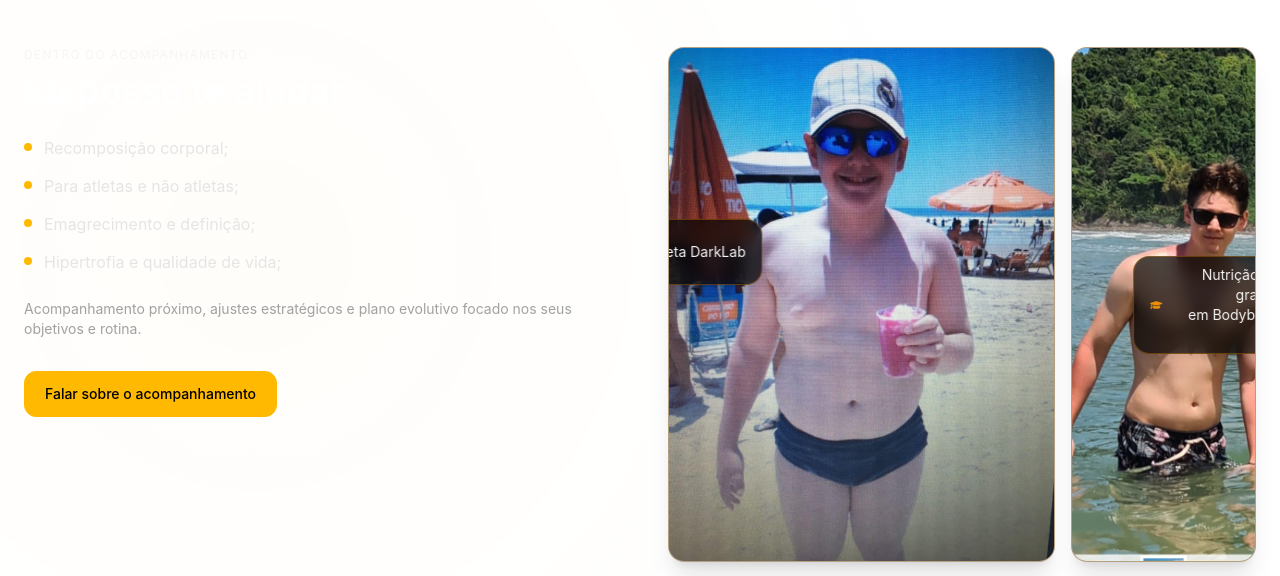
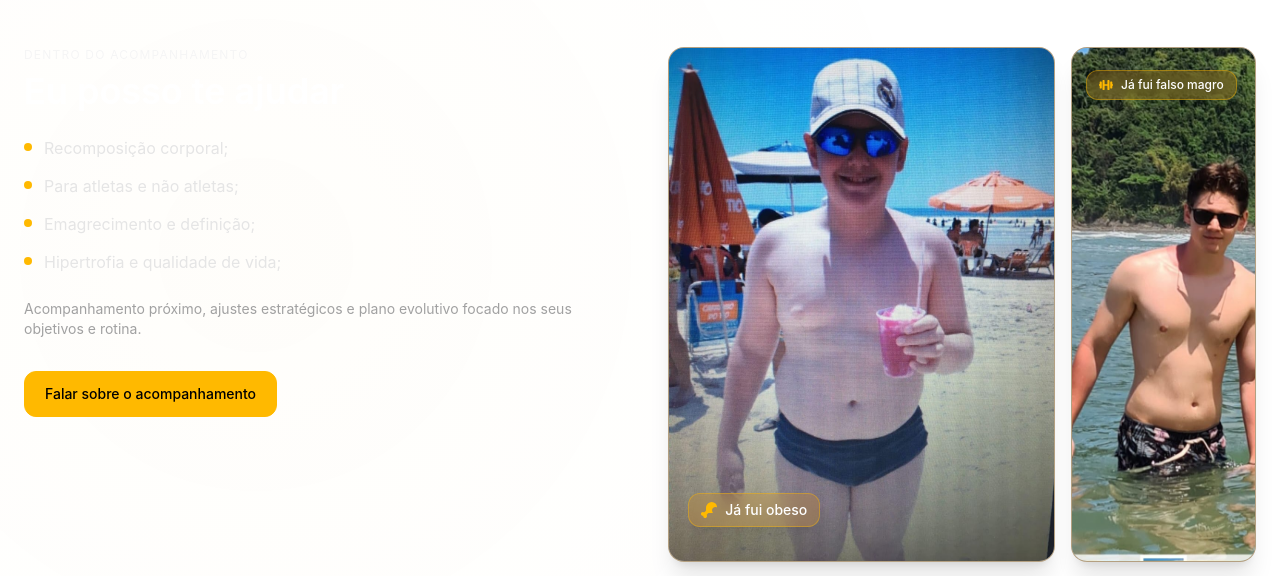
Before and after one commit to JuliaLopesCoimbra/portfolio-jh, a Next.js app: page / in a window 1280 px wide. Shown: the part 1631-2207 px from the top of the page. Built offline with nearby package versions, Linux system fonts and the light colour scheme; grey boxes are pictures that could not be loaded.

Commit message:
some atualizations

```diff
--- a/src/app/page.js
+++ b/src/app/page.js
@@ -29,5 +29,5 @@ export default function Home() {
     </>
   );
 }
-//fundo dourado na parte de controle das respostas semanais
-//colocar um popup check amarelo/dourado tipo do darklab nas fotos Ja fui obeso, ja fui falso magro
+
+//colocar video
--- a/src/app/pages/About.jsx
+++ b/src/app/pages/About.jsx
@@ -112,17 +112,34 @@ Protocolos genéricos e difíceis de seguir só atrapalham sua evolução.
           </article>
 
           {/* Evolução */}
-          <article className="grid gap-6 md:grid-cols-2 md:gap-10 items-start">
+          <article className="relative grid gap-6 md:grid-cols-2 md:gap-10 items-start
+          rounded-2xl border border-amber-400/40
+  shadow-[0_8px_20px_rgba(251,191,36,0.4)]  backdrop-blur-sm p-6"
+          style={{
+
+            background: "radial-gradient(circle at 50% 20%, #1a1a1a, #000 70%)"
+          }}
+          >
+            {/* fundo radial minimalista */}
+
+
             <div className="order-1 md:order-1">
-              <img src="/consultoria/consultoria06.jpeg" alt="Acompanhamento da evolução" className="rounded-xl border border-amber-500/30 shadow-2xl w-full" />
-            </div>
-            <div className="grid grid-cols-1 gap-4">
-              {/* <img src="/consultoria/consultoria04.jpeg" alt="Revisão semanal" className="rounded-xl border border-amber-500/30 shadow-2xl" /> */}
-              <img src="/consultoria/consultoria05.jpeg" alt="Revisão semanal 2" className=" w-2/4 mx-auto rounded-xl border border-amber-500/30 shadow-2xl" />
-
+              <img
+                src="/consultoria/consultoria06.jpeg"
+                alt="Acompanhamento da evolução"
+                className="rounded-xl  shadow-2xl w-full"
+              />
             </div>
 
+            <div className="grid grid-cols-1 gap-4">
+              <img
+                src="/consultoria/consultoria05.jpeg"
+                alt="Revisão semanal 2"
+                className="rounded-xl  shadow-2xl w-3/4 mx-auto"
+              />
+            </div>
           </article>
+
 
           {/* 4 - Calculadora de substituições */}
           <article className="grid gap-6 md:grid-cols-2 md:gap-10 items-start">
--- a/src/app/pages/Plano.jsx
+++ b/src/app/pages/Plano.jsx
@@ -33,6 +33,7 @@ export default function Planos() {
     ],
     Semestral: [
       "ACESSO AO PLANO MENSAL DA MUSCLE CLUB",
+      "PLANO COM 7% DE DESCONTO",
       "Respostas em 24h",
       "Ebook de Ciclo de Carboidratos",
       "Ebook de Higiene de Sono",
@@ -130,7 +131,9 @@ export default function Planos() {
   {inclusoesPorPeriodo[periodo].map((b, j) => {
     const destaque =
       b === "PLANO COM 5% DE DESCONTO" ||
-      b === "ACESSO AO PLANO MENSAL DA MUSCLE CLUB";
+      b === "ACESSO AO PLANO MENSAL DA MUSCLE CLUB"
+      ||
+      b === "PLANO COM 7% DE DESCONTO";
 
     return (
       <li
--- a/src/app/pages/Principal.jsx
+++ b/src/app/pages/Principal.jsx
@@ -118,10 +118,14 @@ const Principal = () => {
         </div>
 
         {/* Imagem */}
-        <div className="relative z-10 mx-auto w-full max-w-sm md:max-w-md">
-          <div className="relative rounded-3xl border border-amber-500/30 bg-neutral-900/40 p-2 shadow-2xl overflow-visible">
+        <div className="relative z-10 mx-auto w-full max-w-sm md:max-w-md"
+        >
+          <div className="relative rounded-3xl border border-amber-500/30 bg-neutral-900/40 p-2 shadow-2xl overflow-visible"style={{
+  //  background: "radial-gradient(circle at 50% 20%, rgba(245, 158, 11, 0.5) 3%, #000 97%)",
+}}
+>
             <img
-              src="/jh/joaoBusiness.jpg"
+              src="/jh/joaoPrincipal.png"
               alt="Profissional de nutrição esportiva"
               className="aspect-[3/4] w-full rounded-2xl object-cover object-top"
             />
@@ -152,7 +156,9 @@ const Principal = () => {
 
 
             {/* 3. Badge inferior (avatares + métrica) */}
-       <div className="absolute left-1/2 bottom-2 -translate-x-1/2 translate-y-1/2 rounded-2xl border border-amber-500/30 bg-black/70 backdrop-blur px-3 py-2 shadow-xl w-[65vw] sm:w-auto">
+       <div className="absolute left-1/2 bottom-2 -translate-x-1/2 translate-y-1/2
+  rounded-2xl border border-amber-500/30 bg-black/70 backdrop-blur
+  px-3 py-2 shadow-xl w-[65vw] sm:w-[320px]">
   <div className="flex flex-col items-center gap-1 sm:flex-row sm:gap-3">
 
     {/* grupo de avatares */}
--- a/src/app/pages/ResultsHimSelf.jsx
+++ b/src/app/pages/ResultsHimSelf.jsx
@@ -1,5 +1,6 @@
 "use client";
-import { FaGraduationCap } from "react-icons/fa";
+
+import { FaDrumstickBite, FaDumbbell } from "react-icons/fa";
 
 export default function AcompanhamentoSection({
   images = [
@@ -82,32 +83,38 @@ export default function AcompanhamentoSection({
                   ${src === "/jh/joao3.jpg" ? "object-[center_30%]" : ""}`}
               />
 
-              {/* ===== BADGES CONDICIONAIS ===== */}
-              {/* Badge esquerda — DarkLab (aparece somente no joao1.jpg) */}
+        {/* BADGE - Já fui obeso */}
 {src === "/jh/joao1.jpg" && (
-                <div className="flex items-center gap-2 absolute left-2 sm:left-0 top-1/3 -translate-x-[20%] sm:-translate-x-1/2 rounded-xl sm:rounded-2xl border border-amber-500/30 bg-black/70 backdrop-blur px-2 py-1 sm:px-4 sm:py-2 shadow-xl scale-90 sm:scale-100">
-                  <div className="flex h-8 w-8 sm:h-12 sm:w-12 items-center justify-center rounded-md bg-white">
-                    <img
-                      src="/logo/dark.png"
-                      alt="Logo DarkLab"
-                      className="h-6 w-6 sm:h-10 sm:w-10 object-contain"
-                    />
-                  </div>
-                  <span className="text-xs sm:text-sm text-neutral-100">Atleta DarkLab</span>
+  <div className="absolute z-10 left-[5%] top-[90%] -translate-y-1/2 flex items-center gap-2 rounded-xl border border-amber-400/40 bg-amber-500/20 backdrop-blur px-3 py-1.5 shadow-xl">
+    <FaDrumstickBite className="text-amber-400 text-sm sm:text-base" />
+    <span className="text-xs sm:text-sm text-white font-medium">
+      Já fui obeso
+    </span>
   </div>
 )}
 
-              {/* Badge direita — Graduação (aparece somente no joao2.jpg) */}
+{/* BADGE - Já fui falso magro */}
 {src === "/jh/joao2.jpg" && (
-                <div className="flex items-center gap-2 absolute right-2 sm:right-0 top-1/2 translate-x-[25%] sm:translate-x-1/3 -translate-y-1/2 rounded-xl sm:rounded-2xl border border-amber-500/30 bg-black/70 backdrop-blur px-2 py-1 sm:px-4 sm:py-2 shadow-xl scale-90 sm:scale-100">
-                  <FaGraduationCap className="text-amber-500/90 text-sm sm:text-base" />
-                  <span className="text-xs sm:text-sm text-neutral-100 text-right">
-                    Nutrição e Pós graduado
-                    <br />em Bodybuilding Coach
+  <div
+  className="
+    absolute z-10 right-[10%]
+    bottom-[85%] sm:bottom-[90%]   /* mobile = 80%, desktop = 90% */
+    flex items-center gap-2
+    rounded-lg sm:rounded-xl        /* badge menor no celular */
+    border border-amber-400/40
+    bg-amber-500/20 backdrop-blur
+    px-2 py-1 sm:px-3 sm:py-1.5     /* padding menor no celular */
+    shadow-xl
+  "
+>
+   <FaDumbbell className="text-amber-400 text-xs sm:text-sm" />
+  <span className="text-[10px] sm:text-xs text-white font-medium">
+    Já fui falso magro
   </span>
 </div>
+
 )}
-              {/* ===== /BADGES CONDICIONAIS ===== */}
+
             </div>
           ))}
         </div>
```
Also changed, not shown: public/jh/joaoPrincipal.png (added), 1 other file (tests, documents, lock files or other folders). Lines whose indentation alone changed are shown as unchanged.
